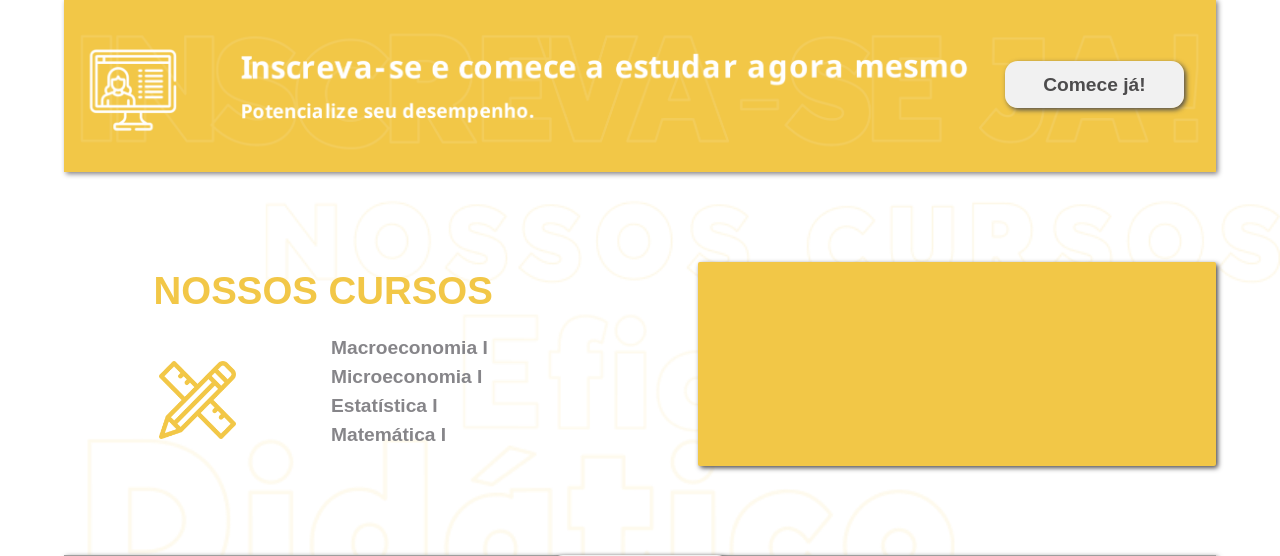
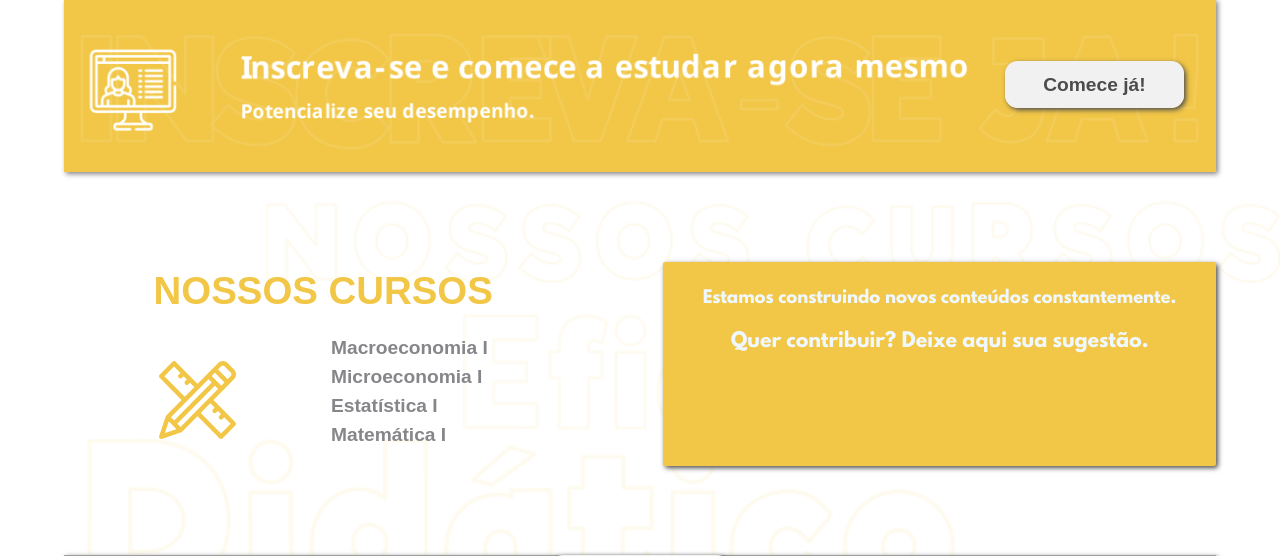
Before and after one commit to SapnaGulati/hollow-website, a Django app: page / in a window 1280 px wide. Shown: the part 2115-2671 px from the top of the page. Run offline with Django 3.2, Linux system fonts and the light colour scheme; some libraries are stand-ins or nearby versions; some web fonts are replaced; grey boxes are pictures that could not be loaded.

Commit message:
working on sugestions field
Co-authored-by: omateusp <o.mateus.p@gmail.com>

```diff
--- a/website/static/website/css/index.css
+++ b/website/static/website/css/index.css
@@ -166,12 +166,7 @@
   font-weight: bold;
 }
 
-#sugestion {
-  background-color: #f2c747ff;
-  width: 45%;
-  border-radius: 2px;
-  box-shadow: 2px 2px 5px #4d4c4d;
-}
+
 
 #sign_in_now {
   display: flex;
@@ -204,3 +199,29 @@
   text-decoration: none;
   border-radius: 1vw;
 }
+
+
+/*sugestion card*/
+
+#sugestion {
+  background-color: #f2c747ff;
+  width: 48%;
+  border-radius: 2px;
+  box-shadow: 2px 2px 5px #4d4c4d;
+}
+
+#line-one-sugestion {
+  text-align: center;
+  font-size: 1.3vw;
+  font-weight: bolder;
+  color: aliceblue;
+  font-family: League Spartan Bold;
+}
+
+#line-to-sugestion {
+  text-align: center;
+  font-size: 1.5vw;
+  font-weight: bolder;
+  color: aliceblue;
+  font-family: League Spartan Bold;
+}
--- a/website/templates/website/index.html
+++ b/website/templates/website/index.html
@@ -82,6 +82,11 @@ Hollow - Homepage
       </div>
     </div>
     <div id="sugestion">
+      <div style="padding: 2vw 1vw 1vw 1vw;">
+        <p id="line-one-sugestion">Estamos construindo novos conteúdos constantemente.</p>
+        <p id="line-to-sugestion">Quer contribuir? Deixe aqui sua sugestão.</p>
+      </div>
+
     </div>
   </div>
 
@@ -89,6 +94,7 @@ Hollow - Homepage
     <img src="{% static 'website/img/sign_in_now_img.png' %}" style="width: 90%;box-shadow: 2px 2px 5px #4d4c4d;">
 
     <div id="sign-in-button-div2">
+
       <a id="sign-in-button2" href="{% url 'login' %}">Comece já!</a>
     </div>
   </div>
```
